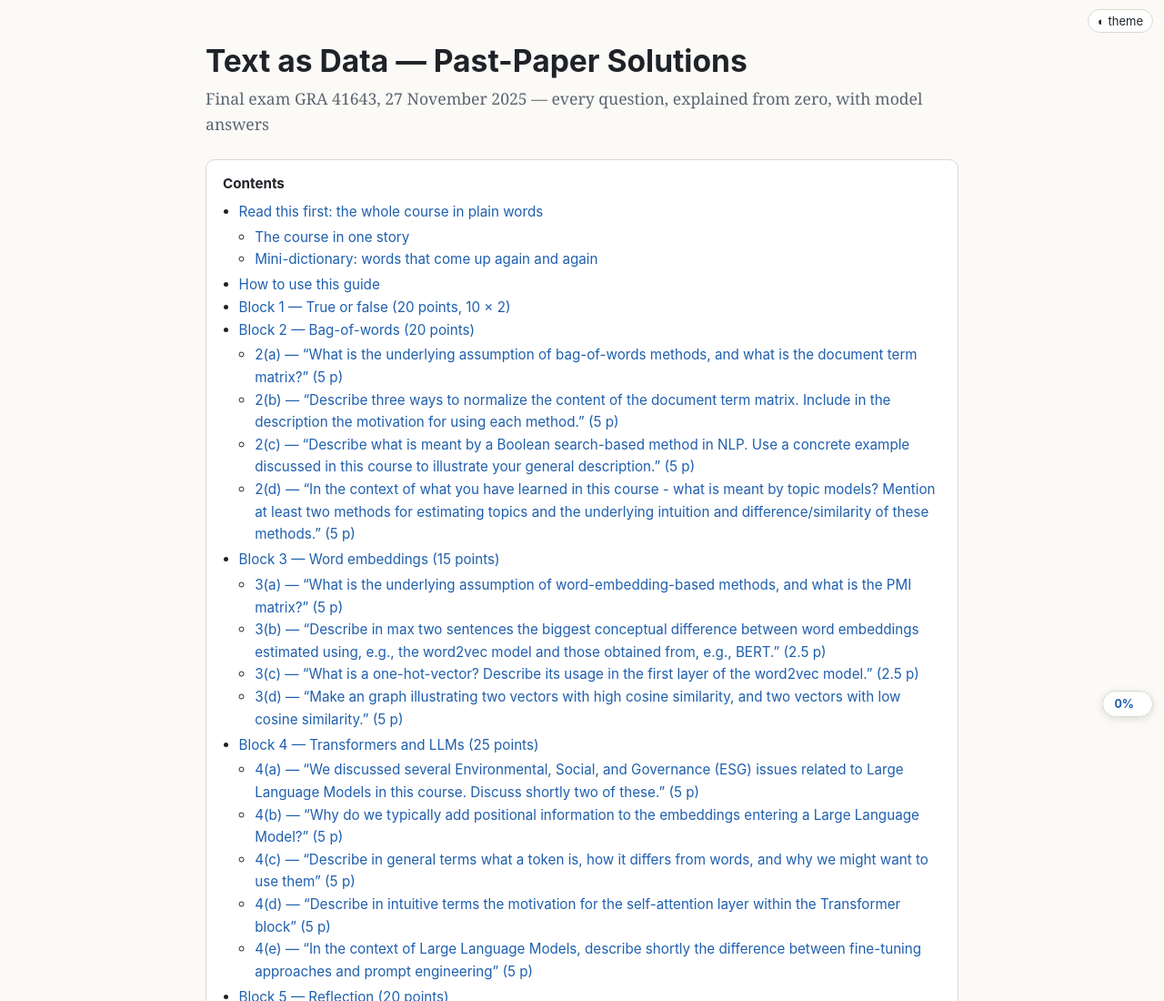
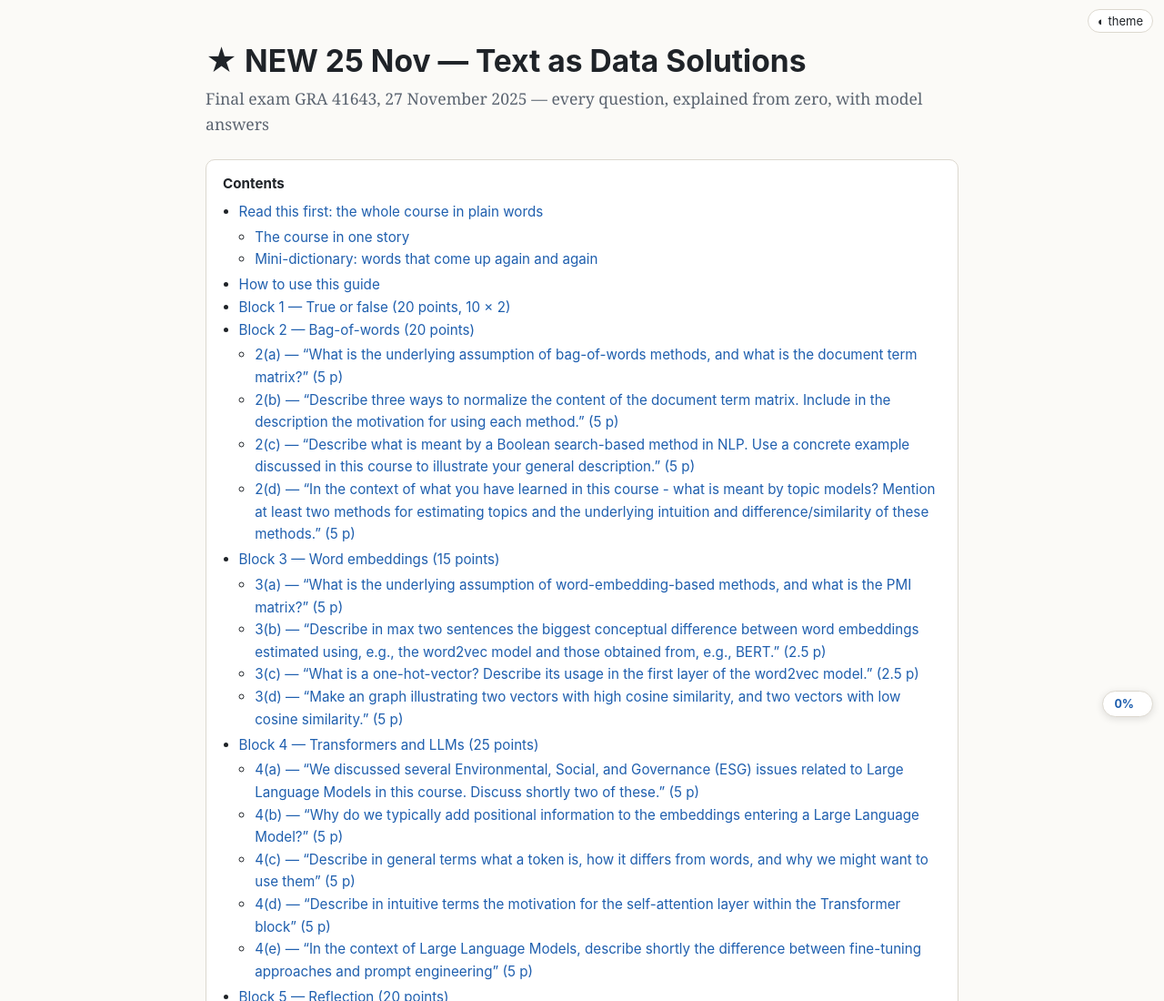
Before and after one commit to chtolly/text-as-data-exam-prep, a plain HTML site: page past-paper-solutions.html in a window 1280 px wide. Shown: the top 1100 px of the page at 91% size. Drawn offline with Linux system fonts and the light colour scheme.

Commit message:
Mark new versions in tab titles
Co-Authored-By: Claude Opus 5.5 <noreply@anthropic.com>

```diff
--- a/past-paper-solutions.html
+++ b/past-paper-solutions.html
@@ -4,7 +4,7 @@
   <meta charset="utf-8" />
   <meta name="generator" content="pandoc 3.12.1" />
   <meta name="viewport" content="width=device-width, initial-scale=1.0, user-scalable=yes" />
-  <title>Text as Data — Past-Paper Solutions</title>
+  <title>★ NEW 25 Nov — Text as Data Solutions</title>
   <style>
 
 span.smallcaps{font-variant: small-caps;}
@@ -109,7 +109,7 @@ span.math.display{display:block;overflow-x:auto;overflow-y:hidden}
 </head>
 <body>
 <header id="title-block-header">
-<h1 class="title">Text as Data — Past-Paper Solutions</h1>
+<h1 class="title">★ NEW 25 Nov — Text as Data Solutions</h1>
 <p class="subtitle">Final exam GRA 41643, 27 November 2025 — every
 question, explained from zero, with model answers</p>
 </header>
```
